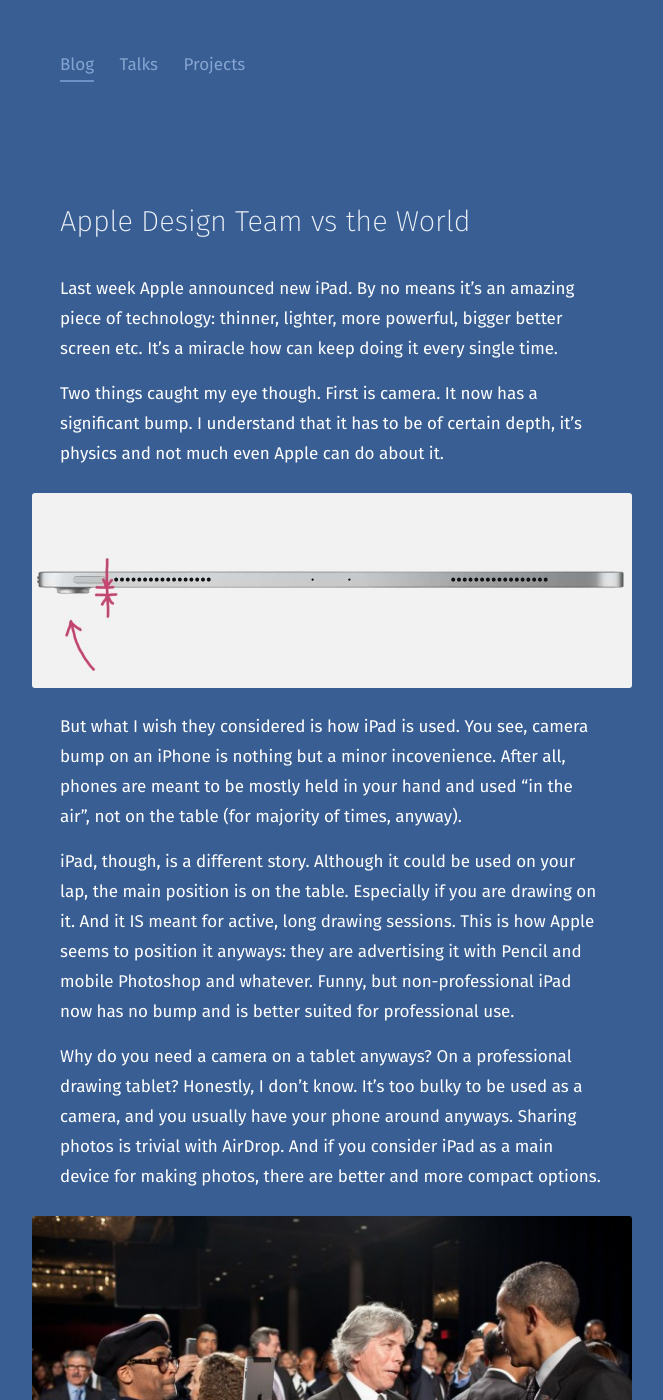
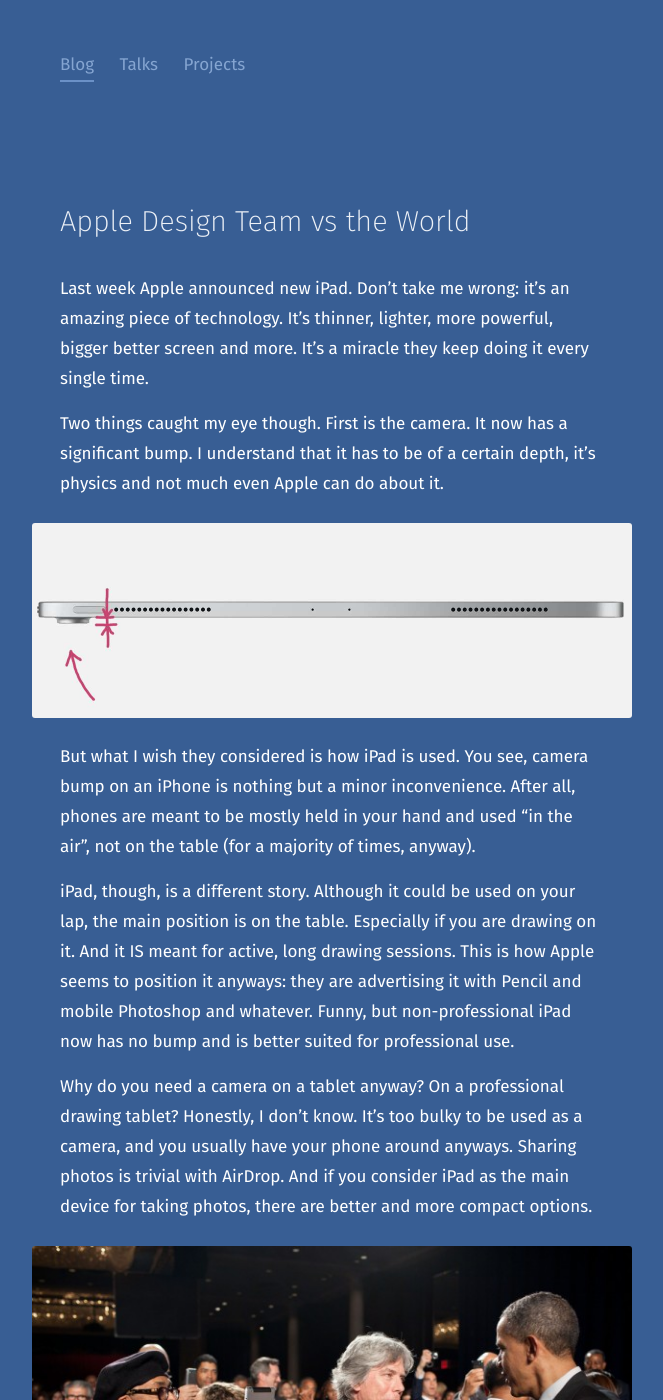
Before and after one commit to tonsky/tonsky.github.io, a Jekyll site: the page built from _posts/2018-11-05-ipad.md, in a window 1280 px wide and 1400 px high. Shown: the whole window, without its empty margins (309-972 px from the left). Built offline with Jekyll 4.4.1, drawn with Linux system fonts in a browser that asks for light colours; some of the changed text lies outside the part shown.

Commit message:
proofreading

```diff
--- a/_posts/2018-11-05-ipad.md
+++ b/_posts/2018-11-05-ipad.md
@@ -6,17 +6,17 @@
 draft: true
 ---
 
-Last week Apple announced new iPad. By no means it’s an amazing piece of technology: thinner, lighter, more powerful, bigger better screen etc. It’s a miracle how can keep doing it every single time.
+Last week Apple announced new iPad. Don’t take me wrong: it’s an amazing piece of technology. It’s thinner, lighter, more powerful, bigger better screen and more. It’s a miracle they keep doing it every single time.
 
-Two things caught my eye though. First is camera. It now has a significant bump. I understand that it has to be of certain depth, it’s physics and not much even Apple can do about it.
+Two things caught my eye though. First is the camera. It now has a significant bump. I understand that it has to be of a certain depth, it’s physics and not much even Apple can do about it.
 
 <figure><img src="bump.jpg" height="195"></figure>
 
-But what I wish they considered is how iPad is used. You see, camera bump on an iPhone is nothing but a minor incovenience. After all, phones are meant to be mostly held in your hand and used “in the air”, not on the table (for majority of times, anyway).
+But what I wish they considered is how iPad is used. You see, camera bump on an iPhone is nothing but a minor inconvenience. After all, phones are meant to be mostly held in your hand and used “in the air”, not on the table (for a majority of times, anyway).
 
 iPad, though, is a different story. Although it could be used on your lap, the main position is on the table. Especially if you are drawing on it. And it IS meant for active, long drawing sessions. This is how Apple seems to position it anyways: they are advertising it with Pencil and mobile Photoshop and whatever. Funny, but non-professional iPad now has no bump and is better suited for professional use.
 
-Why do you need a camera on a tablet anyways? On a professional drawing tablet? Honestly, I don’t know. It’s too bulky to be used as a camera, and you usually have your phone around anyways. Sharing photos is trivial with AirDrop. And if you consider iPad as a main device for making photos, there are better and more compact options.
+Why do you need a camera on a tablet anyway? On a professional drawing tablet? Honestly, I don’t know. It’s too bulky to be used as a camera, and you usually have your phone around anyways. Sharing photos is trivial with AirDrop. And if you consider iPad as the main device for taking photos, there are better and more compact options.
 
 <figure><img src="photo.jpg" height="400"></figure>
 
@@ -26,7 +26,7 @@
 
 <figure><img src="charging.jpg" height="450"></figure>
 
-They also fixed the problem of easy-to-lose pencil cap and adapter. Yes, Pencil 1 came with an adapter to charge from lightning port and there’s nowhere to put it so you have most probably already lost it. Unless you are very, very inventive:
+They also fixed the problem of easy-to-lose pencil cap and adapter. Yes, Pencil 1 came with an adapter to charge from the lightning port and there’s nowhere to put it so you have most probably already lost it. Unless you are very, very inventive:
 
 <figure><img src="cap.jpg" height="451"></figure>
 
@@ -52,7 +52,7 @@
 
 <figure><img src="rubber4.jpg" height="600"></figure>
 
-Yep these rubber grips make it 500% easier and more comfortable to use.
+Yep, these rubber grips make it 500% easier and more comfortable to use.
 
 Even people predicting Pencil 2 before its official announcement wished there was a rubber grip:
 
```
Also changed, not shown: other parts of _posts/2018-11-05-ipad.md (+3 -3 lines).
